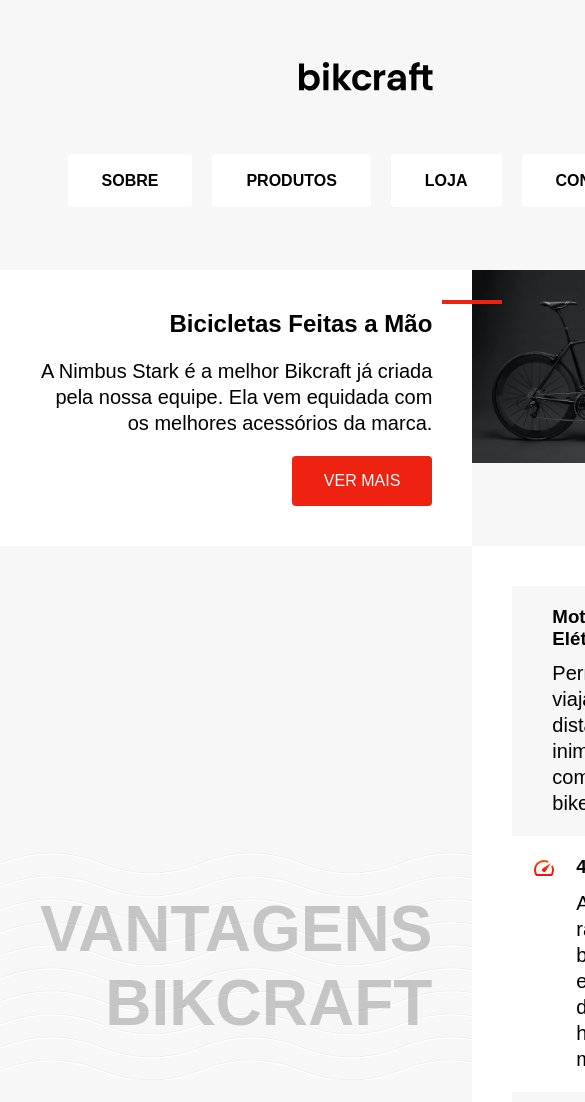
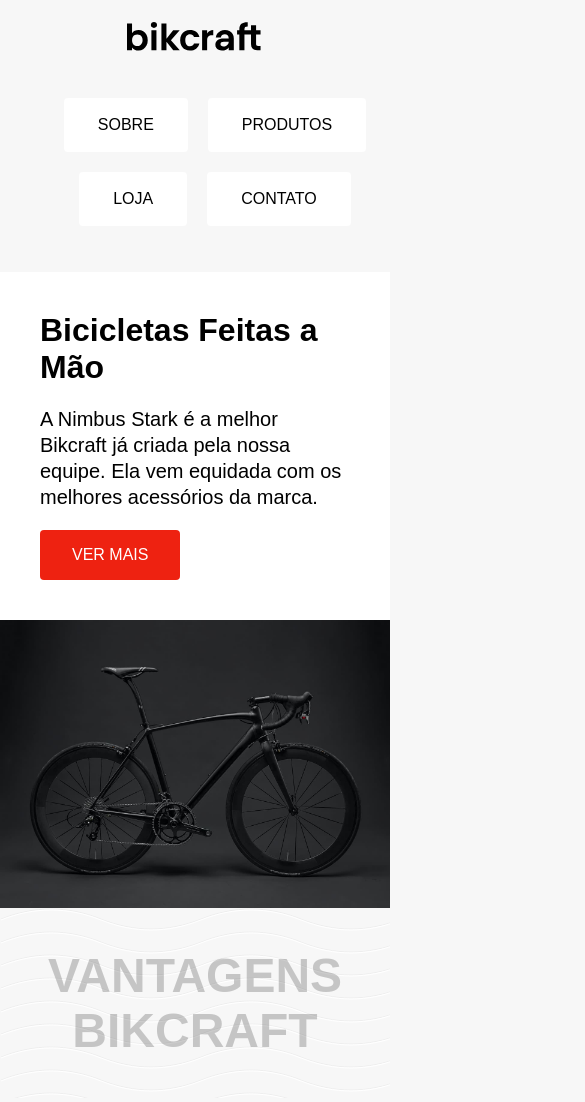
Before and after one commit to PedroLeal1/bikcraft-pagina, a plain HTML site: page index.html in a window 390 px wide. Shown: the top 1102 px of the page, 585 px wide, since content can reach past the window. Drawn offline with Linux system fonts and the light colour scheme.

Commit message:
Adição na parte responsiva

```diff
--- a/css/style.css
+++ b/css/style.css
@@ -8,7 +8,7 @@ body {
   margin-top: 60px;
 }
 
-header {
+.header {
   display: grid;
   justify-items: center;
   gap: 60px;
@@ -49,12 +49,13 @@ p {
 }
 
 .menu a {
-  background-color: #ffffff;
+  display: block;
+  background: #ffffff;
   padding: 1rem 2rem;
   border-radius: 4px;
   color: #000000;
+  text-transform: uppercase;
   border: 2px solid #fff;
-  font-weight: bold;
 }
 
 .menu li a:hover {
@@ -67,8 +68,11 @@ p {
   max-width: 1000px;
 }
 
+.introducao h1 {
+  font-size: 2rem;
+}
 .introducao {
-  background-color: white;
+  background: #fff;
   padding: 40px;
   text-align: right;
   position: relative;
@@ -76,17 +80,6 @@ p {
   gap: 20px;
   align-content: center;
   justify-items: end;
-}
-
-.botao {
-  background-color: #ee2211;
-  color: #fff;
-  padding: 1rem 2rem;
-  border-radius: 4px;
-}
-
-.botao:hover {
-  background-color: #900;
 }
 
 .introducao::before {
@@ -97,6 +90,23 @@ p {
   position: absolute;
   top: 30px;
   right: -30px;
+}
+
+.introducao-cover img {
+  object-fit: cover;
+  height: 100%;
+}
+
+.botao {
+  background-color: #ee2211;
+  color: #fff;
+  padding: 1rem 2rem;
+  border-radius: 4px;
+  text-transform: uppercase;
+}
+
+.botao:hover {
+  background-color: #900;
 }
 
 .subtitulo {
@@ -110,13 +120,14 @@ p {
 }
 .vantagens {
   background-color: #fff;
-  padding: 20px;
+  padding: 40px;
 }
 .vantagens-item {
   display: grid;
   grid-template-columns: auto 1fr;
   gap: 10px 20px;
   padding: 20px;
+  border-left: 4px solid transparent;
 }
 .vantagens-item p {
   grid-column: 2;
@@ -136,8 +147,33 @@ p {
   box-sizing: border-box;
 }
 
-ul,
-li {
-  margin: 20px;
-  padding: 0px;
+@media (max-width: 1000px) {
+  .conteudo-vantagem {
+    grid-template-columns: 1fr;
+  }
+  .subtitulo {
+    text-align: center;
+  }
 }
+@media (max-width: 600px) {
+  body {
+    gap: 30px;
+    margin-top: 20px;
+  }
+  .header {
+    gap: 30px;
+  }
+  .conteudo {
+    grid-template-columns: 1fr;
+  }
+  .introducao {
+    text-align: left;
+    justify-items: start;
+  }
+  .introducao::before {
+    display: none;
+  }
+  .subtitulo {
+    font-size: 3rem;
+  }
+}
--- a/index.html
+++ b/index.html
@@ -3,50 +3,64 @@
 
 <head>
   <meta charset="UTF-8">
+  <meta name="viewport" content="width=device-width, initial-scale=1.0">
   <title>Bikcraft</title>
   <link rel="stylesheet" href="css/style.css">
 </head>
 
 <body>
-  <header>
-    <img src="./img/bikcraft.svg" alt="Bikcraft" class="logo">
+
+  <header class="header">
+    <img src="./img/bikcraft.svg" alt="Bikcraft">
+
     <nav aria-label="Primária">
       <ul class="menu">
-        <li><a href="">SOBRE</a></li>
-        <li><a href="">PRODUTOS</a></li>
-        <li><a href="">LOJA</a></li>
-        <li><a href="">CONTATO</a></li>
+        <li><a href="">Sobre</a></li>
+        <li><a href="">Produtos</a></li>
+        <li><a href="">Loja</a></li>
+        <li><a href="">Contato</a></li>
       </ul>
     </nav>
+
   </header>
-  <main class="conteudo">
-    <article class="introducao">
-      <h1>Bicicletas Feitas a Mão</h1>
-      <p>A Nimbus Stark é a melhor Bikcraft já criada pela nossa equipe. Ela vem equidada com os melhores acessórios da marca.</p>
-      <a href="" class="botao">VER MAIS</a>
+
+  <main>
+
+    <article class="conteudo" aria-labelledby="label-introducao">
+      <div class="introducao">
+        <h1>Bicicletas Feitas a Mão</h1>
+        <p>A Nimbus Stark é a melhor Bikcraft já criada pela nossa equipe. Ela vem equidada com os melhores acessórios da marca.</p>
+        <a href="" class="botao">Ver Mais</a>
+      </div>
+      <div class="introducao-cover">
+        <img src="./img/bicicleta.jpg" alt="Bicicleta Bikcraft Preta">
+      </div>
     </article>
-    <img src="img/bicicleta.jpg" alt="Bicicleta preta">
-    <h2 class="subtitulo">Vantagens Bikcraft</h2>
 
-    <section class="vantagens">
-      <ul class="vantagens-list">
+    <article class="conteudo conteudo-vantagem" aria-labelledby="label-vantagens">
+      <h2 class="subtitulo" id="label-vantagens">Vantagens Bikcraft</h2>
+      <ul class="vantagens">
+
         <li class="vantagens-item">
-          <img src="./img/eletrica.svg" alt="Motor Elétrico" />
+          <img src="./img/eletrica.svg" alt="" />
           <h3>Motor Elétrico</h3>
           <p>Permite você viajar distâncias inimagináveis com a sua bike.</p>
         </li>
+
         <li class="vantagens-item">
-          <img src="./img/velocidade.svg" alt="40 km/h" />
+          <img src="./img/velocidade.svg" alt="" />
           <h3>40 km/h</h3>
           <p>A mais rápida bicicleta elétrica disponível hoje no mercado.</p>
         </li>
+
         <li class="vantagens-item">
-          <img src="./img/rastreador.svg" alt="Rastreador" />
+          <img src="./img/rastreador.svg" alt="" />
           <h3>Rastreador</h3>
           <p>Rastreador e sistema anti-furto para garantir seu sossego.</p>
         </li>
+
       </ul>
-    </section>
+    </article>
   </main>
 
   <footer class="rodape">
```
